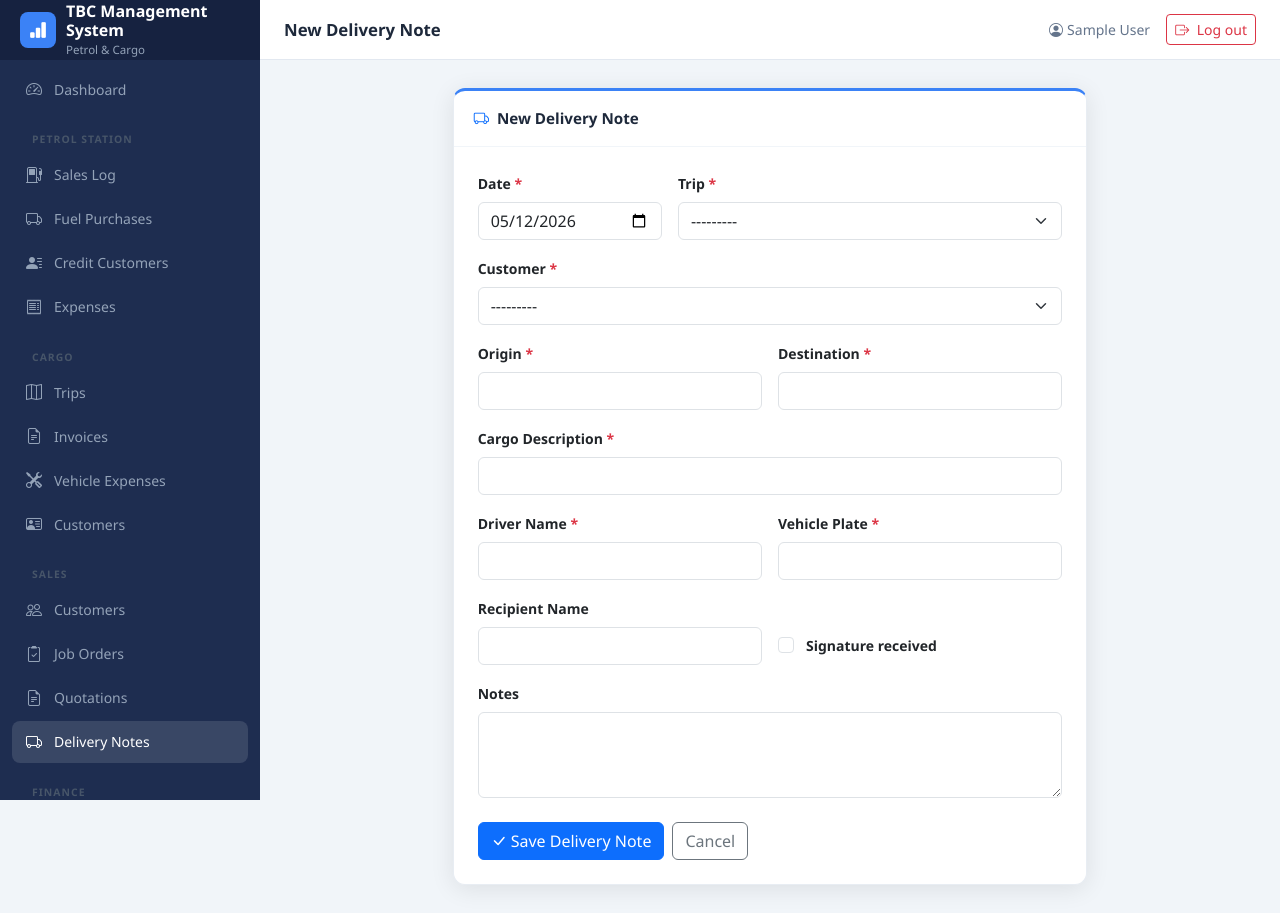
After one commit to Ferlsafer/AccountingProject, a Django app: page /sales/delivery-notes/add/ in a window 1280 px wide. The commit adds this page. Run offline with Django 5.2, Linux system fonts and the light colour scheme; the visitor is signed in with stand-in values (Sample User, id 1); data that the repository does not hold is empty.

Commit message:
Step 9: DeliveryNote model, migration, admin, views, print template
- DeliveryNote linked to cargo.Trip; auto-reference DN-YYYY-NNNN
- Create view pre-fills origin, destination, cargo, driver, vehicle from ?trip=<id>
- Print template: cargo table, recipient acknowledgement box, signature space
- Delivery Notes link added to Sales sidebar

Co-Authored-By: Claude Sonnet 4.6 <noreply@anthropic.com>

```diff
--- a/sales/forms.py
+++ b/sales/forms.py
@@ -1,6 +1,6 @@
 from django import forms
 from django.forms import inlineformset_factory
-from .models import Customer, JobOrder, Quotation, QuotationLine
+from .models import Customer, JobOrder, Quotation, QuotationLine, DeliveryNote
 
 
 class CustomerForm(forms.ModelForm):
@@ -67,3 +67,24 @@ QuotationLineFormSet = inlineformset_factory(
     min_num=1,
     validate_min=True,
 )
+
+
+class DeliveryNoteForm(forms.ModelForm):
+    class Meta:
+        model = DeliveryNote
+        fields = ['date', 'trip', 'customer', 'origin', 'destination',
+                  'cargo_description', 'driver_name', 'vehicle_plate',
+                  'recipient_name', 'recipient_signature_received', 'notes']
+        widgets = {
+            'date':             forms.DateInput(attrs={'class': 'form-control', 'type': 'date'}),
+            'trip':             forms.Select(attrs={'class': 'form-select'}),
+            'customer':         forms.Select(attrs={'class': 'form-select'}),
+            'origin':           forms.TextInput(attrs={'class': 'form-control'}),
+            'destination':      forms.TextInput(attrs={'class': 'form-control'}),
+            'cargo_description':forms.TextInput(attrs={'class': 'form-control'}),
+            'driver_name':      forms.TextInput(attrs={'class': 'form-control'}),
+            'vehicle_plate':    forms.TextInput(attrs={'class': 'form-control'}),
+            'recipient_name':   forms.TextInput(attrs={'class': 'form-control'}),
+            'recipient_signature_received': forms.CheckboxInput(attrs={'class': 'form-check-input'}),
+            'notes':            forms.Textarea(attrs={'class': 'form-control', 'rows': 3}),
+        }
--- a/sales/urls.py
+++ b/sales/urls.py
@@ -23,7 +23,12 @@ urlpatterns = [
     path('quotations/<int:pk>/edit/',          views.quotation_edit,       name='quotation_edit'),
     path('quotations/<int:pk>/transition/',    views.quotation_transition, name='quotation_transition'),
     path('quotations/<int:pk>/print/',         views.quotation_print,      name='quotation_print'),
-    # Step 9: delivery notes
+    # Delivery Notes
+    path('delivery-notes/',                   views.delivery_note_list,   name='delivery_note_list'),
+    path('delivery-notes/add/',               views.delivery_note_create, name='delivery_note_create'),
+    path('delivery-notes/<int:pk>/',          views.delivery_note_detail, name='delivery_note_detail'),
+    path('delivery-notes/<int:pk>/edit/',     views.delivery_note_edit,   name='delivery_note_edit'),
+    path('delivery-notes/<int:pk>/print/',    views.delivery_note_print,  name='delivery_note_print'),
     # Step 10: receipts
     # Step 12: unified invoices
 ]
--- a/sales/views.py
+++ b/sales/views.py
@@ -4,8 +4,8 @@ from django.contrib import messages
 from django.contrib.auth.decorators import login_required
 from django.shortcuts import render, redirect, get_object_or_404
 
-from .models import Customer, JobOrder, Quotation
-from .forms import CustomerForm, JobOrderForm, QuotationForm, QuotationLineFormSet
+from .models import Customer, JobOrder, Quotation, DeliveryNote
+from .forms import CustomerForm, JobOrderForm, QuotationForm, QuotationLineFormSet, DeliveryNoteForm
 
 
 @login_required
@@ -274,3 +274,91 @@ def quotation_print(request, pk):
         'quotation': quotation,
         'business': business,
     })
+
+
+# ── Delivery Notes ────────────────────────────────────────────────────────────
+
+@login_required
+def delivery_note_list(request):
+    today = today_date.today()
+    date_from = request.GET.get('date_from') or today.replace(day=1).isoformat()
+    date_to = request.GET.get('date_to') or today.isoformat()
+    q = request.GET.get('q', '').strip()
+
+    qs = (DeliveryNote.objects
+          .filter(date__gte=date_from, date__lte=date_to)
+          .select_related('customer', 'trip', 'created_by'))
+    if q:
+        qs = qs.filter(customer__name__icontains=q)
+
+    return render(request, 'sales/delivery_note_list.html', {
+        'delivery_notes': qs,
+        'date_from': date_from,
+        'date_to': date_to,
+        'q': q,
+    })
+
+
+@login_required
+def delivery_note_create(request):
+    from cargo.models import Trip
+    trip_id = request.GET.get('trip')
+    trip = None
+    initial = {'date': today_date.today()}
+
+    if trip_id:
+        trip = Trip.objects.filter(pk=trip_id).select_related('driver', 'vehicle').first()
+        if trip:
+            initial.update({
+                'trip': trip.pk,
+                'origin': trip.origin,
+                'destination': trip.destination,
+                'cargo_description': trip.cargo_description[:255] if trip.cargo_description else '',
+                'driver_name': trip.driver.name,
+                'vehicle_plate': trip.vehicle.plate_number,
+            })
+
+    if request.method == 'POST':
+        form = DeliveryNoteForm(request.POST)
+        if form.is_valid():
+            dn = form.save(commit=False)
+            dn.created_by = request.user
+            dn.save()
+            messages.success(request, f"Delivery Note {dn.reference} created.")
+            return redirect('sales:delivery_note_print', pk=dn.pk)
+    else:
+        form = DeliveryNoteForm(initial=initial)
+
+    return render(request, 'sales/delivery_note_form.html', {
+        'form': form, 'title': 'New Delivery Note', 'prefill_trip': trip,
+    })
+
+
+@login_required
+def delivery_note_detail(request, pk):
+    dn = get_object_or_404(DeliveryNote, pk=pk)
+    return render(request, 'sales/delivery_note_detail.html', {'dn': dn})
+
+
+@login_required
+def delivery_note_edit(request, pk):
+    dn = get_object_or_404(DeliveryNote, pk=pk)
+    if request.method == 'POST':
+        form = DeliveryNoteForm(request.POST, instance=dn)
+        if form.is_valid():
+            form.save()
+            messages.success(request, f"Delivery Note {dn.reference} updated.")
+            return redirect('sales:delivery_note_detail', pk=pk)
+    else:
+        form = DeliveryNoteForm(instance=dn)
+    return render(request, 'sales/delivery_note_form.html', {
+        'form': form, 'title': 'Edit Delivery Note', 'dn': dn,
+    })
+
+
+@login_required
+def delivery_note_print(request, pk):
+    dn = get_object_or_404(DeliveryNote, pk=pk)
+    from core.models import Business
+    business = Business.objects.first()
+    return render(request, 'sales/delivery_note_print.html', {'dn': dn, 'business': business})
--- a/templates/base.html
+++ b/templates/base.html
@@ -79,6 +79,9 @@
             </a>
             <a href="{% url 'sales:quotation_list' %}" class="sidebar-link {% block nav_sales_quotations_active %}{% endblock %}">
                 <i class="bi bi-file-earmark-text"></i> Quotations
+            </a>
+            <a href="{% url 'sales:delivery_note_list' %}" class="sidebar-link {% block nav_sales_delivery_notes_active %}{% endblock %}">
+                <i class="bi bi-truck"></i> Delivery Notes
             </a>
             {% endif %}
 
--- /dev/null
+++ b/templates/sales/delivery_note_form.html
@@ -0,0 +1,91 @@
+{% extends "base.html" %}
+
+{% block title %}{{ title }}{% endblock %}
+{% block page_title %}{{ title }}{% endblock %}
+{% block nav_sales_delivery_notes_active %}active{% endblock %}
+
+{% block content %}
+<div class="row justify-content-center">
+    <div class="col-md-10 col-lg-8">
+        <div class="content-card form-card">
+            <div class="content-card-header">
+                <span class="content-card-title">
+                    <i class="bi bi-truck me-2 text-primary"></i>{{ title }}
+                </span>
+                {% if dn %}<span class="text-muted small">{{ dn.reference }}</span>{% endif %}
+                {% if prefill_trip %}
+                <span class="badge bg-info text-dark ms-2">Pre-filled from trip {{ prefill_trip }}</span>
+                {% endif %}
+            </div>
+            <div class="p-4">
+                <form method="post">
+                    {% csrf_token %}
+                    <div class="row g-3">
+                        <div class="col-md-4">
+                            <label for="{{ form.date.id_for_label }}" class="form-label fw-semibold small">Date <span class="text-danger">*</span></label>
+                            {{ form.date }}
+                            {% if form.date.errors %}<div class="invalid-feedback d-block">{{ form.date.errors.0 }}</div>{% endif %}
+                        </div>
+                        <div class="col-md-8">
+                            <label for="{{ form.trip.id_for_label }}" class="form-label fw-semibold small">Trip <span class="text-danger">*</span></label>
+                            {{ form.trip }}
+                            {% if form.trip.errors %}<div class="invalid-feedback d-block">{{ form.trip.errors.0 }}</div>{% endif %}
+                        </div>
+                        <div class="col-12">
+                            <label for="{{ form.customer.id_for_label }}" class="form-label fw-semibold small">Customer <span class="text-danger">*</span></label>
+                            {{ form.customer }}
+                            {% if form.customer.errors %}<div class="invalid-feedback d-block">{{ form.customer.errors.0 }}</div>{% endif %}
+                        </div>
+                        <div class="col-md-6">
+                            <label for="{{ form.origin.id_for_label }}" class="form-label fw-semibold small">Origin <span class="text-danger">*</span></label>
+                            {{ form.origin }}
+                        </div>
+                        <div class="col-md-6">
+                            <label for="{{ form.destination.id_for_label }}" class="form-label fw-semibold small">Destination <span class="text-danger">*</span></label>
+                            {{ form.destination }}
+                        </div>
+                        <div class="col-12">
+                            <label for="{{ form.cargo_description.id_for_label }}" class="form-label fw-semibold small">Cargo Description <span class="text-danger">*</span></label>
+                            {{ form.cargo_description }}
+                        </div>
+                        <div class="col-md-6">
+                            <label for="{{ form.driver_name.id_for_label }}" class="form-label fw-semibold small">Driver Name <span class="text-danger">*</span></label>
+                            {{ form.driver_name }}
+                        </div>
+                        <div class="col-md-6">
+                            <label for="{{ form.vehicle_plate.id_for_label }}" class="form-label fw-semibold small">Vehicle Plate <span class="text-danger">*</span></label>
+                            {{ form.vehicle_plate }}
+                        </div>
+                        <div class="col-md-6">
+                            <label for="{{ form.recipient_name.id_for_label }}" class="form-label fw-semibold small">Recipient Name</label>
+                            {{ form.recipient_name }}
+                        </div>
+                        <div class="col-md-6 d-flex align-items-end">
+                            <div class="form-check mb-2">
+                                {{ form.recipient_signature_received }}
+                                <label for="{{ form.recipient_signature_received.id_for_label }}" class="form-check-label fw-semibold small ms-1">
+                                    Signature received
+                                </label>
+                            </div>
+                        </div>
+                        <div class="col-12">
+                            <label for="{{ form.notes.id_for_label }}" class="form-label fw-semibold small">Notes</label>
+                            {{ form.notes }}
+                        </div>
+                    </div>
+                    <div class="d-flex gap-2 mt-4">
+                        <button type="submit" class="btn btn-primary">
+                            <i class="bi bi-check-lg me-1"></i>Save Delivery Note
+                        </button>
+                        {% if dn %}
+                        <a href="{% url 'sales:delivery_note_detail' dn.pk %}" class="btn btn-outline-secondary">Cancel</a>
+                        {% else %}
+                        <a href="{% url 'sales:delivery_note_list' %}" class="btn btn-outline-secondary">Cancel</a>
+                        {% endif %}
+                    </div>
+                </form>
+            </div>
+        </div>
+    </div>
+</div>
+{% endblock %}
```
Also changed, not shown: sales/admin.py (+10 -1 lines), sales/models.py (+29 -0 lines), templates/sales/delivery_note_detail.html (added, +93 -0 lines), templates/sales/delivery_note_list.html (added, +93 -0 lines), templates/sales/delivery_note_print.html (added, +113 -0 lines), sales/migrations/0004_deliverynote.py (added).
